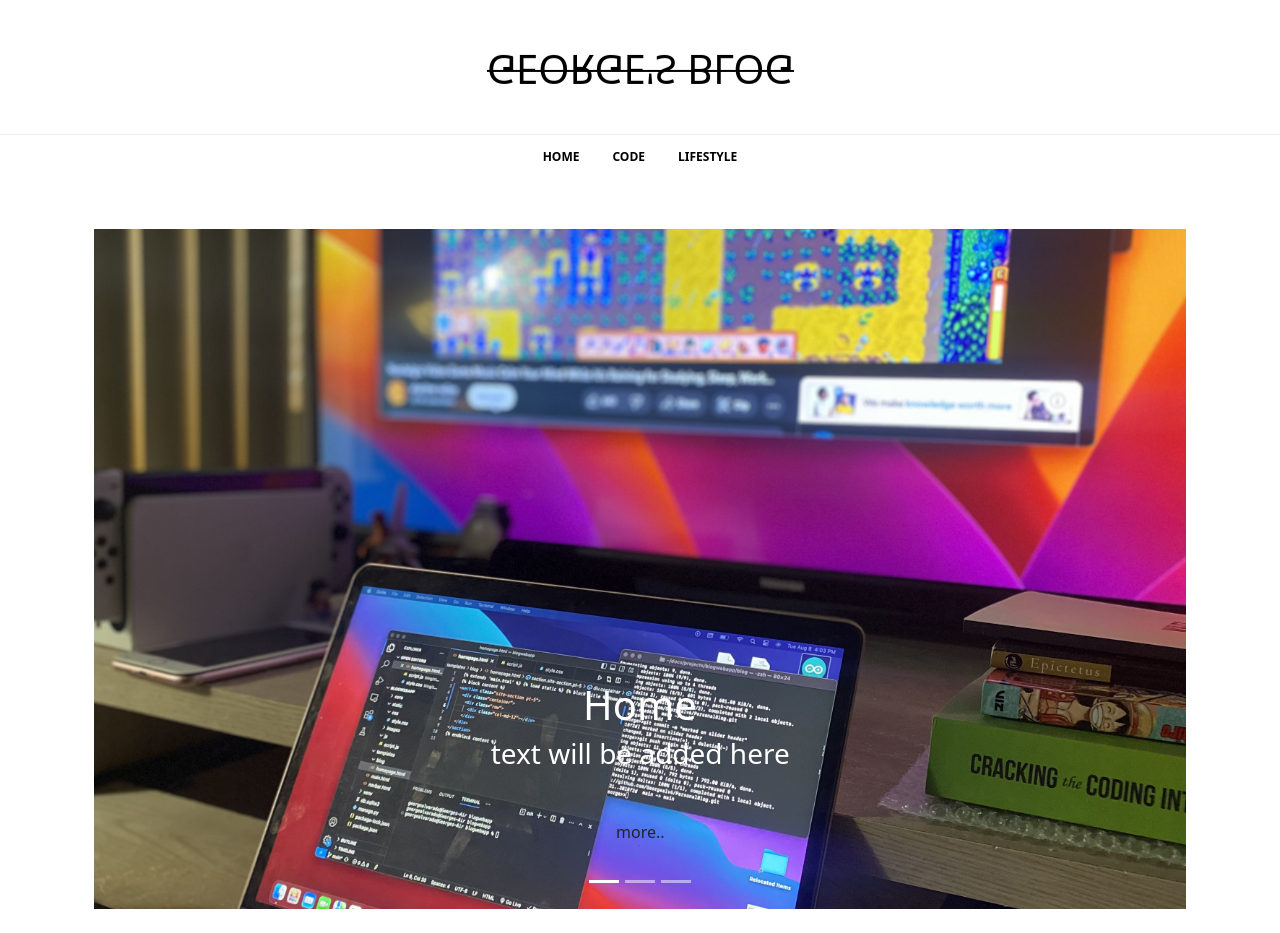
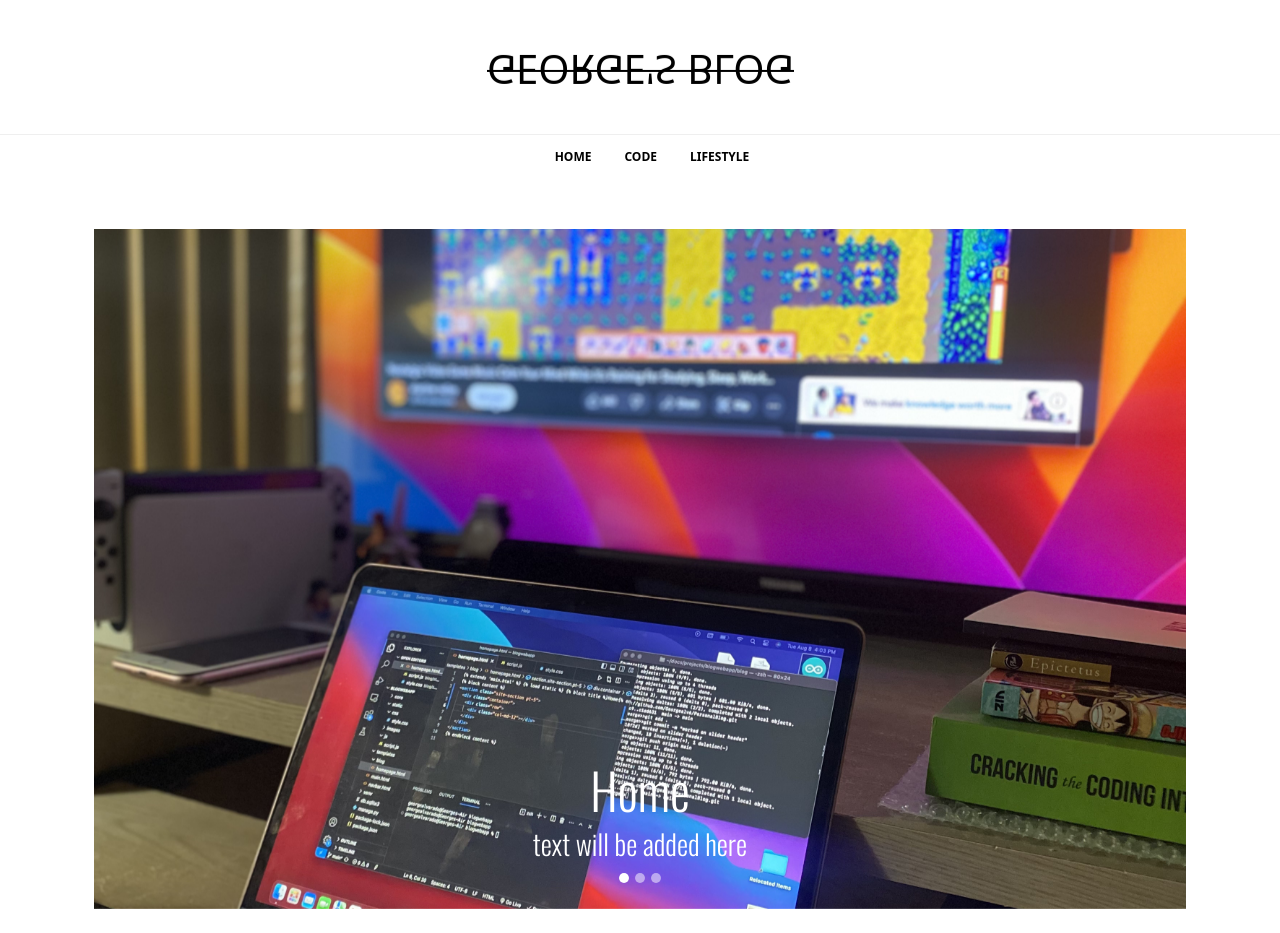
Before and after one commit to Georgealv6/PersonalBlog, a Django app: page / in a window 1280 px wide. Run offline with Django 3.2, Linux system fonts and the light colour scheme; data comes from the database, SQL or seed files in the repository; some libraries are stand-ins or nearby versions.

Commit message:
new commit

```diff
--- a/blog/static/css/style.css
+++ b/blog/static/css/style.css
@@ -1,3 +1,5 @@
+@import url("https://fonts.googleapis.com/css2?family=Oswald:wght@300&family=Work+Sans:ital,wght@0,400;1,300&display=swap");
+
 /* header */
 #header .top {
   position: relative;
@@ -77,7 +79,7 @@
 }
 
 .brand span:hover {
-  color: #21ba4a;
+  color: #2de25d;
 }
 
 /* animated css */
@@ -99,3 +101,19 @@
   --animate-delay: 1s;
   --animate-duration: 1.5s;
 }
+
+/* buttons */
+.carousel .carousel-indicators button {
+  width: 10px;
+  height: 10px;
+  border-radius: 100%;
+}
+
+.carousel-inner .carousel-caption h1 {
+  font-family: "Oswald", sans-serif;
+  font-size: 50px;
+}
+
+.carousel-inner .carousel-caption h3 {
+  font-family: "Oswald", sans-serif;
+}
--- /dev/null
+++ b/blog/static/js/script.js
@@ -0,0 +1,14 @@
+$(".carousel").swipe({
+  swipe: function (
+    event,
+    direction,
+    distance,
+    duration,
+    fingerCount,
+    fingerData
+  ) {
+    if (direction == "left") $(this).carousel("next");
+    if (direction == "right") $(this).carousel("prev");
+  },
+  allowPageScroll: "vertical",
+});
--- a/blog/templates/blog/homepage.html
+++ b/blog/templates/blog/homepage.html
@@ -3,28 +3,29 @@
 <section class="pt-5">
   <div class="container pb-4">
     <div
-      id="carouselExampleCaptions"
+      id="carouselExampleIndicators"
       class="carousel slide"
-      data-bs-ride="carousel"
+      data-bs-ride="true"
     >
-      <div class="carousel-indicators">
+      <!-- Indicators -->
+      <div class="carousel-indicators pt-5">
         <button
+          class="active"
           type="button"
-          data-bs-target="#carouselExampleCaptions"
+          data-bs-target="#carouselExampleIndicators"
           data-bs-slide-to="0"
-          class="active"
           aria-current="true"
           aria-label="Slide 1"
         ></button>
         <button
           type="button"
-          data-bs-target="#carouselExampleCaptions"
+          data-bs-target="#carouselExampleIndicators"
           data-bs-slide-to="1"
           aria-label="Slide 2"
         ></button>
         <button
           type="button"
-          data-bs-target="#carouselExampleCaptions"
+          data-bs-target="#carouselExampleIndicators"
           data-bs-slide-to="2"
           aria-label="Slide 3"
         ></button>
@@ -42,16 +43,13 @@
           />
           <div class="carousel-caption d-none d-md-block">
             <h1
-              class="animate__animate {% if forloop.counter0 == 0%} animate__zoomIn {% endif %} {% if forloop.revcounter == 1 %} animate__slideInDown {% endif %} {% if forloop.revcounter == 2 %} animate__fadeInDown {% endif %}"
+              class="animate__animated {% if forloop.counter0 == 0%} animate__fadeInDown {% endif %} {% if forloop.revcounter == 1 %} animate__slideInDown {% endif %} {% if forloop.revcounter == 2 %} animate__slideInDown {% endif %}"
             >
               {{img.title}}
             </h1>
-            <h3 class="animate__animated animate__zoomIn">{{img.sub_title}}</h3>
-            <button
-              class="animate__animated animate__zoomIn mt-3 p-4 px-5 btn font-weight-bold"
-            >
-              more..
-            </button>
+            <h3 class="animate__animated animate__slideInDown">
+              {{img.sub_title}}
+            </h3>
           </div>
         </div>
         {% endfor %}
--- a/blog/templates/main.html
+++ b/blog/templates/main.html
@@ -46,6 +46,7 @@
       integrity="sha256-2Pmvv0kuTBOenSvLm6bvfBSSHrUJ+3A7x6P5Ebd07/g="
       crossorigin="anonymous"
     ></script>
+    <script src="https://cdnjs.cloudflare.com/ajax/libs/jquery.touchswipe/1.6.19/jquery.touchSwipe.min.js"></script>
     <!-- javascript -->
     <script src="{% static 'js/script.js' %}" type="text/javascript"></script>
   </body>
--- a/blog/templates/navbar.html
+++ b/blog/templates/navbar.html
@@ -21,7 +21,7 @@
       class="collapse navbar-collapse justify-content-md-center"
       id="navbarNav"
     >
-      <ul class="navbar-nav">
+      <ul class="navbar-nav ps-4">
         <li class="nav-item">
           <a class="nav-link" href="#">Home</a>
         </li>
```
